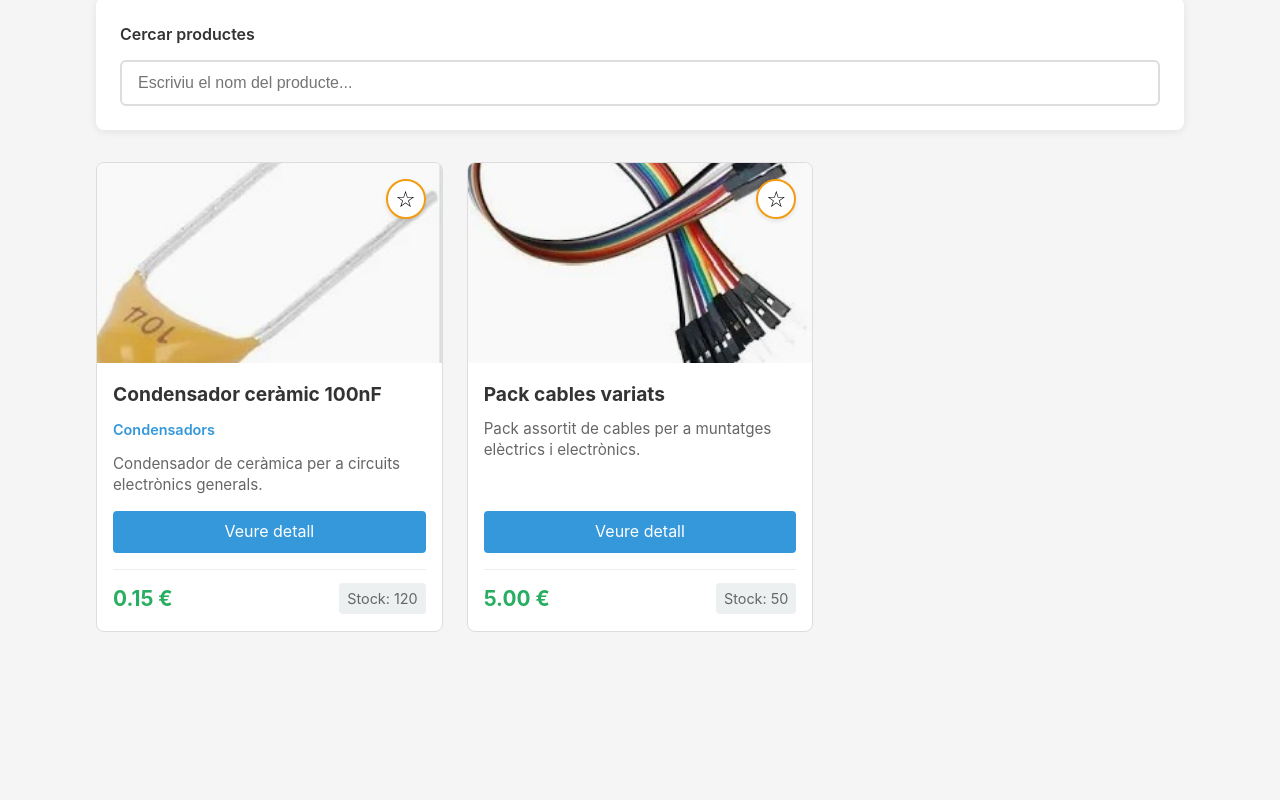
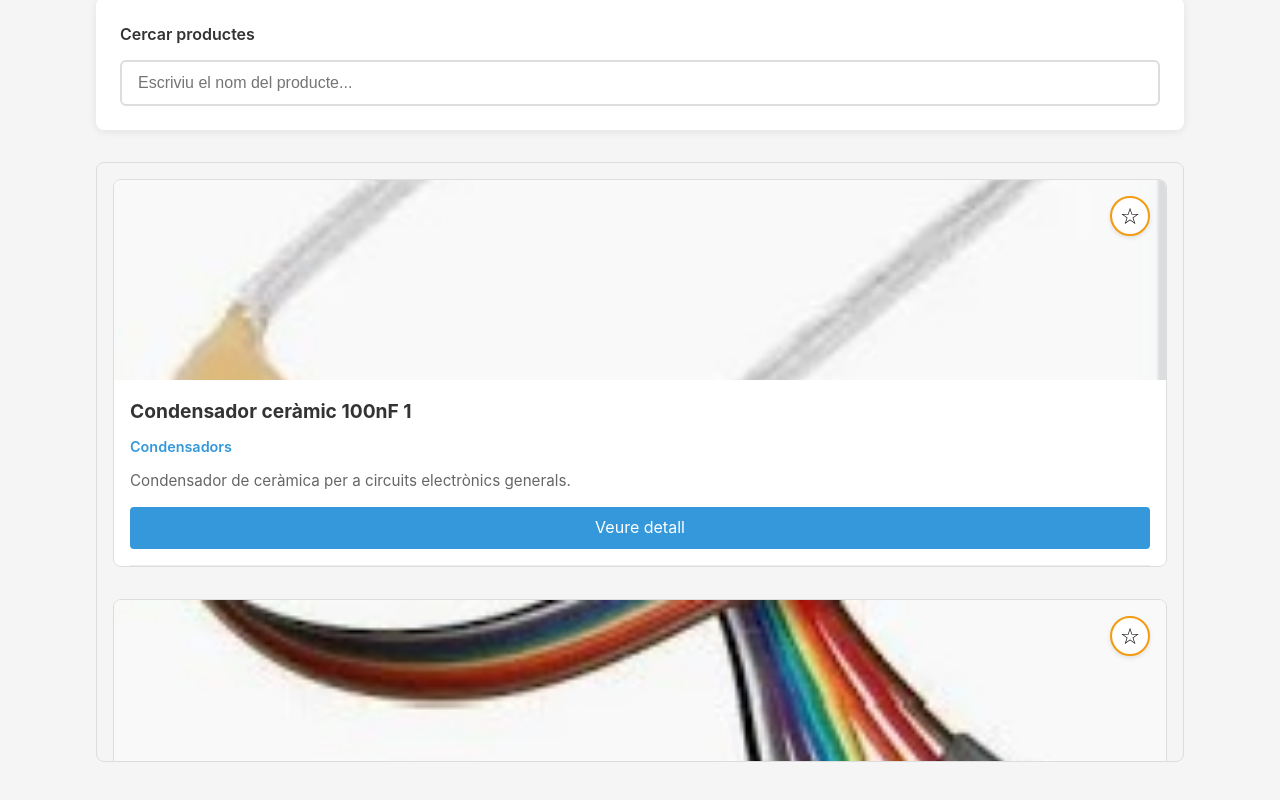
Before and after one commit to cristian-quintana/gestor-inventari, an Angular app: page /cataleg in a window 1280 px wide. Shown: the part 440-1240 px from the top of the page. Before the commit the page ends 1128 px from the top, so only its background shows below. Built offline with nearby package versions, Linux system fonts and the light colour scheme; data requests are answered from the project's data file.

Commit message:
Eac4_complet

```diff
--- a/package.json
+++ b/package.json
@@ -11,6 +11,7 @@
   "private": true,
   "dependencies": {
     "@angular/animations": "^18.2.0",
+    "@angular/cdk": "^18.2.14",
     "@angular/common": "^18.2.0",
     "@angular/compiler": "^18.2.0",
     "@angular/core": "^18.2.0",
--- a/src/app/app.routes.ts
+++ b/src/app/app.routes.ts
@@ -2,7 +2,7 @@ import { Routes } from '@angular/router';
 import { CatalegPageComponent } from './pages/cataleg-page/cataleg-page.component';
 import { CercaComponent } from './pages/cerca/cerca.component';
 import { DetallComponent } from './pages/detall/detall.component';
-import { PreferitsComponent } from './pages/preferits/preferits.component';
+//import { PreferitsComponent } from './pages/preferits/preferits.component';
 import { LoginComponent } from './pages/login/login.component';
 import { authGuard } from './guards/auth.guard';
 
@@ -11,7 +11,14 @@ export const routes: Routes = [
   { path: 'cataleg', component: CatalegPageComponent },
   { path: 'cerca', component: CercaComponent },
   { path: 'detall/:id', component: DetallComponent },
-  { path: 'preferits', component: PreferitsComponent, canActivate: [authGuard] },
+  {
+    path: 'preferits',
+    loadComponent: () =>
+      import('./pages/preferits/preferits.component').then(
+        (m) => m.PreferitsComponent,
+      ),
+    canActivate: [authGuard],
+  },
   { path: 'login', component: LoginComponent },
   { path: '**', redirectTo: 'cataleg' },
 ];
--- a/src/app/components/targeta-producte/targeta-producte.component.ts
+++ b/src/app/components/targeta-producte/targeta-producte.component.ts
@@ -1,4 +1,4 @@
-import { Component, Input } from '@angular/core';
+import { Component, Input, ChangeDetectionStrategy } from '@angular/core';
 import { CommonModule } from '@angular/common';
 import { PreferitsService } from '../../serveis/preferits.service';
 import { ElementCataleg } from '../../models/element.model';
@@ -9,6 +9,7 @@ import { RouterLink } from '@angular/router';
   imports: [CommonModule, RouterLink],
   templateUrl: './targeta-producte.component.html',
   styleUrl: './targeta-producte.component.scss',
+  changeDetection: ChangeDetectionStrategy.OnPush,
 })
 export class TargetaProducteComponent {
   @Input({ required: true }) producte!: ElementCataleg;
--- a/src/app/pages/cataleg-page/cataleg-page.component.html
+++ b/src/app/pages/cataleg-page/cataleg-page.component.html
@@ -33,11 +33,17 @@
     </div>
 
     <!-- Llistat d'elements -->
-    <div class="elements-grid" *ngIf="elementService.elements().length > 0">
-      <app-targeta-producte
-        *ngFor="let element of elementService.elements()"
-        [producte]="element"
-      ></app-targeta-producte>
-    </div>
+    <cdk-virtual-scroll-viewport
+      class="viewport"
+      [itemSize]="alcadaElement"
+      *ngIf="elementsVirtualitzats().length > 0"
+    >
+      <div
+        class="element-virtual"
+        *cdkVirtualFor="let element of elementsVirtualitzats()"
+      >
+        <app-targeta-producte [producte]="element"></app-targeta-producte>
+      </div>
+    </cdk-virtual-scroll-viewport>
   </div>
 </div>
--- a/src/app/pages/cataleg-page/cataleg-page.component.scss
+++ b/src/app/pages/cataleg-page/cataleg-page.component.scss
@@ -125,3 +125,15 @@
 .preferits-llista li {
   margin-bottom: 0.35rem;
 }
+.viewport {
+  height: 600px;
+  width: 100%;
+  border: 1px solid #ddd;
+  border-radius: 8px;
+}
+
+.element-virtual {
+  height: 420px;
+  padding: 1rem;
+  box-sizing: border-box;
+}
--- a/src/app/pages/cataleg-page/cataleg-page.component.ts
+++ b/src/app/pages/cataleg-page/cataleg-page.component.ts
@@ -1,13 +1,16 @@
-import { Component, OnInit } from '@angular/core';
+import { Component, OnInit, computed } from '@angular/core';
 import { CommonModule } from '@angular/common';
 import { ElementService } from '../../serveis/element.service';
 import { FormulariCercaComponent } from '../../components/formulari-cerca/formulari-cerca.component';
+import { ScrollingModule } from '@angular/cdk/scrolling';
+import { ElementCataleg } from '../../models/element.model';
 import { TargetaProducteComponent } from '../../components/targeta-producte/targeta-producte.component';
 @Component({
   selector: 'app-cataleg-page',
   standalone: true,
   imports: [
     CommonModule,
+    ScrollingModule,
     FormulariCercaComponent,
     TargetaProducteComponent,
   ], // Added providers for dependency injection
@@ -15,6 +18,25 @@ import { TargetaProducteComponent } from '../../components/targeta-producte/targ
   styleUrl: './cataleg-page.component.scss',
 })
 export class CatalegPageComponent implements OnInit {
+  readonly alcadaElement = 420;
+
+  readonly elementsVirtualitzats = computed<ElementCataleg[]>(() => {
+    const elements = this.elementService.elements();
+
+    if (elements.length === 0) {
+      return [];
+    }
+
+    return Array.from({ length: 60 }, (_, index) => {
+      const element = elements[index % elements.length];
+
+      return {
+        ...element,
+        id: `${element.id}-${index + 1}`,
+        titol: `${element.titol} ${index + 1}`,
+      };
+    });
+  });
   constructor(public elementService: ElementService) {}
   ngOnInit(): void {
     this.elementService.obtenirPopulars();
--- a/src/app/pages/detall/detall.component.ts
+++ b/src/app/pages/detall/detall.component.ts
@@ -1,5 +1,5 @@
 import { CommonModule } from '@angular/common';
-import { Component, OnInit } from '@angular/core';
+import { ChangeDetectionStrategy,Component, OnInit } from '@angular/core';
 import { ActivatedRoute, RouterLink } from '@angular/router';
 import { ElementCataleg } from '../../models/element.model';
 import { ElementService } from '../../serveis/element.service';
@@ -10,6 +10,7 @@ import { ElementService } from '../../serveis/element.service';
   imports: [CommonModule, RouterLink],
   templateUrl: './detall.component.html',
   styleUrl: './detall.component.scss',
+  changeDetection: ChangeDetectionStrategy.OnPush,
 })
 export class DetallComponent implements OnInit {
   id: string | null = null;
```
Also changed, not shown: 3 other files (tests, documents, lock files or other folders).
